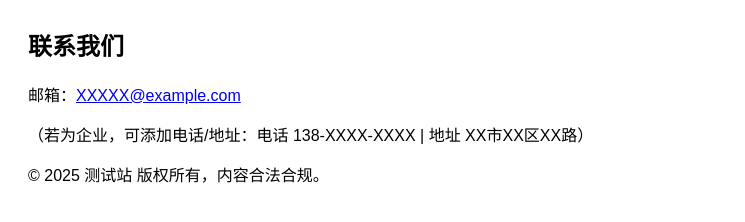
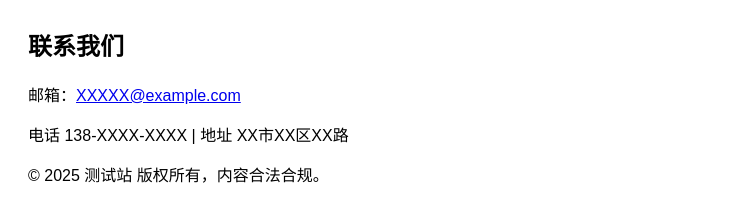
Before and after one commit to gundam265/revemiss-site-, a plain HTML site: page index.html in a window 1280 px wide. Shown: the part 144-366 px from the top of the page, without its empty margins (0-745 px from the left). Drawn offline with Linux system fonts and the light colour scheme.

Commit message:
Update index.html

```diff
--- a/index.html
+++ b/index.html
@@ -15,7 +15,7 @@
     <div class="contact">
         <h2>联系我们</h2>
         <p>邮箱：<a href="mailto:XXXXX@example.com">XXXXX@example.com</a></p>
-        <p>（若为企业，可添加电话/地址：电话 138-XXXX-XXXX | 地址 XX市XX区XX路）</p>
+        <p>电话 138-XXXX-XXXX | 地址 XX市XX区XX路</p>
     </div>
     <p>© 2025 测试站 版权所有，内容合法合规。</p>
 </body>
```
